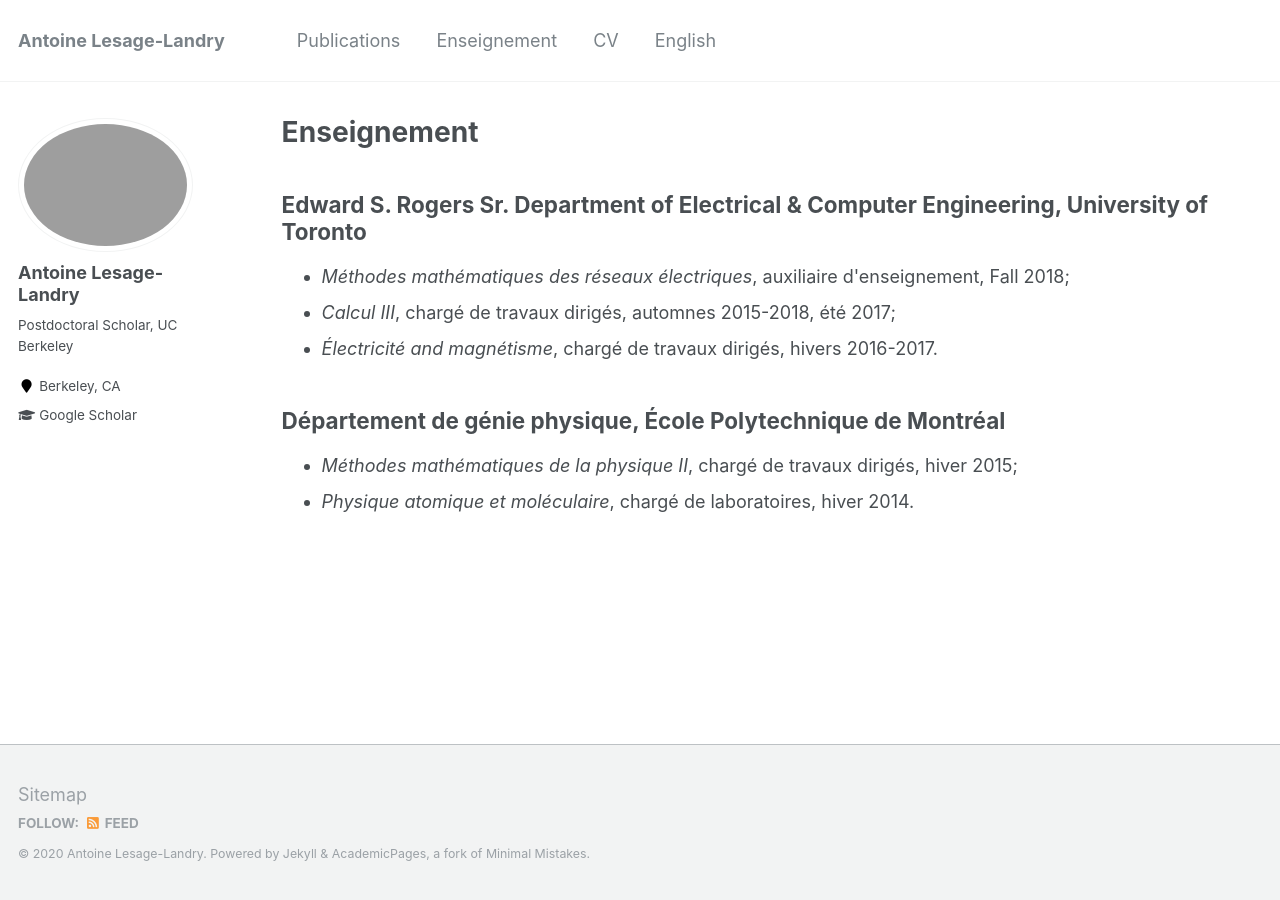
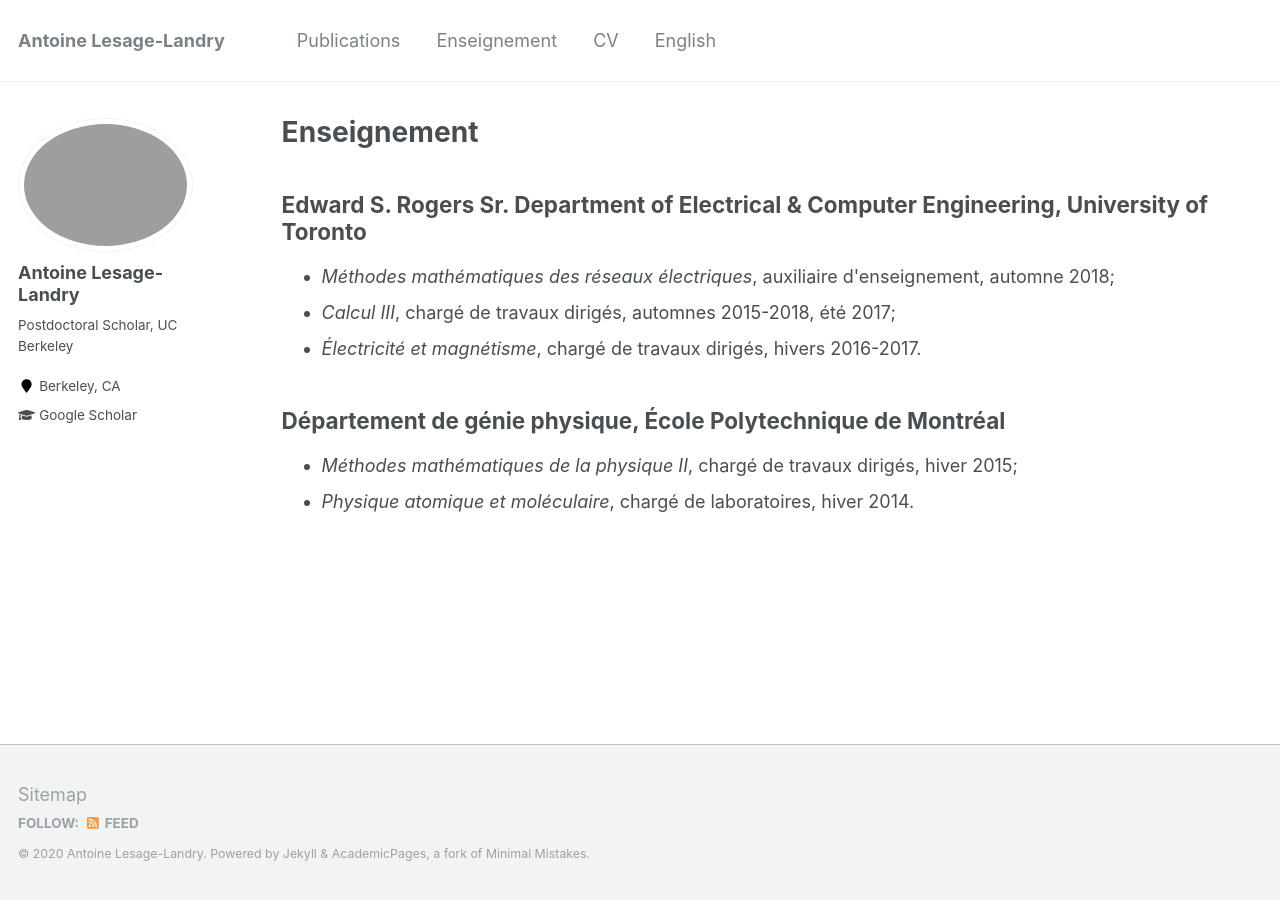
Before and after one commit to alesagelandry/fr, a Jekyll site: the page built from _pages/teaching.html, in a window 1280 px wide. Built offline with Jekyll 4.4.1, drawn with Linux system fonts in a browser that asks for light colours.

Commit message:
Update teaching.html

```diff
--- a/_pages/teaching.html
+++ b/_pages/teaching.html
@@ -7,9 +7,9 @@ author_profile: true
 
 <h2> Edward S. Rogers Sr. Department of Electrical & Computer Engineering, University of Toronto </h2>
 <ul>
-  <li><i>Méthodes mathématiques des réseaux électriques</i>, auxiliaire d'enseignement, Fall 2018; </li>
+  <li><i>Méthodes mathématiques des réseaux électriques</i>, auxiliaire d'enseignement, automne 2018; </li>
   <li><i>Calcul III</i>, chargé de travaux dirigés, automnes 2015-2018, été 2017; </li>
-  <li><i>Électricité and magnétisme</i>, chargé de travaux dirigés, hivers 2016-2017. </li>
+  <li><i>Électricité et magnétisme</i>, chargé de travaux dirigés, hivers 2016-2017. </li>
 </ul>
 
 <h2> Département de génie physique, École Polytechnique de Montréal</h2>
```
